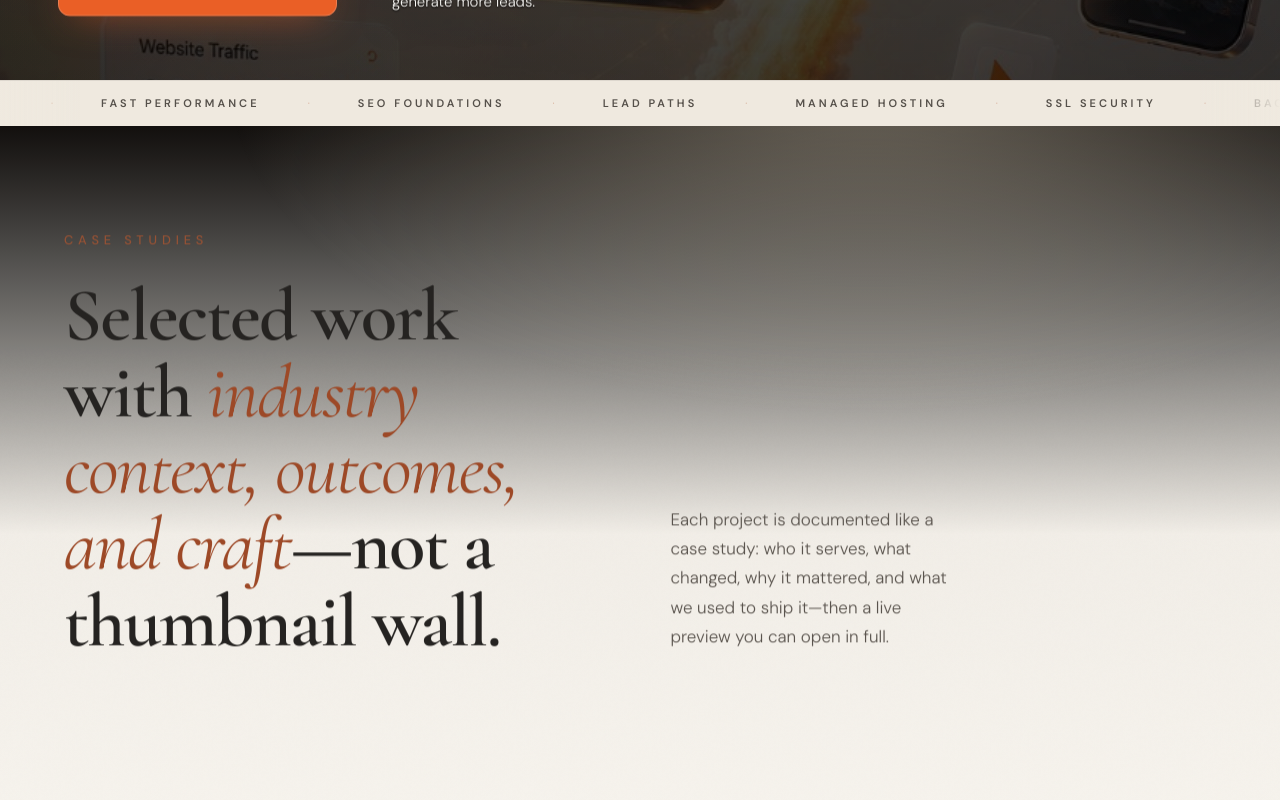
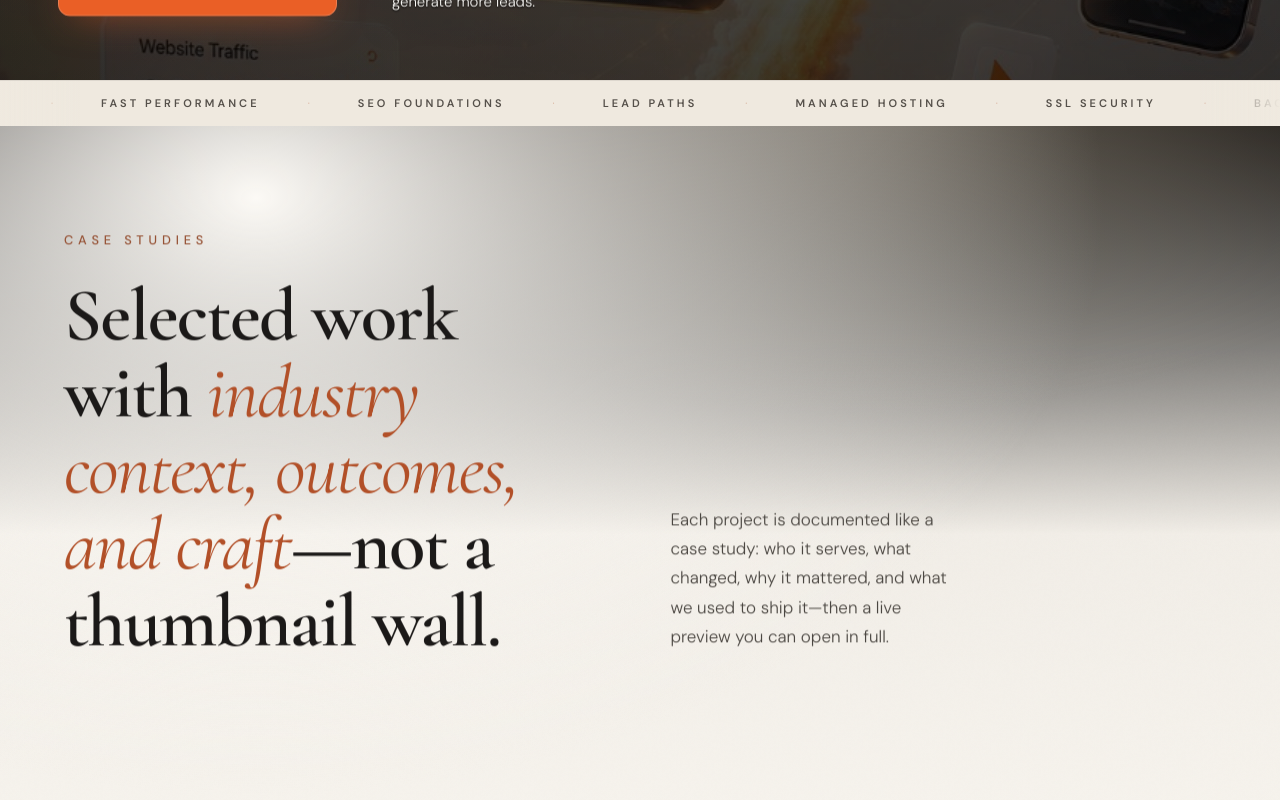
Before and after one commit to sunnydalal86/Dizzle-Digital, a React (Vite) app: page / in a window 1280 px wide. Shown: the part 720-1520 px from the top of the page. Built offline with nearby package versions, Linux system fonts and the light colour scheme.

Commit message:
Improve Case Studies intro contrast and color hierarchy
- Add left-biased off-white radial so copy reads on hero bridge
- Use accent kicker, deeper headline ink, full-accent italic phrase
- Darken supporting blurb mix for clearer body type

Co-authored-by: Cursor <cursoragent@cursor.com>

```diff
--- a/src/components/Portfolio.tsx
+++ b/src/components/Portfolio.tsx
@@ -200,21 +200,26 @@ export default function Portfolio() {
         aria-hidden
         className="pointer-events-none absolute inset-x-0 top-0 z-0 h-[min(48%,620px)] bg-[radial-gradient(ellipse_72%_78%_at_68%_-8%,color-mix(in_srgb,var(--color-dd-champagne-light)_42%,transparent),transparent_70%)]"
       />
+      {/* Bright field under intro copy so dark type reads on the hero bridge without a card */}
+      <div
+        aria-hidden
+        className="pointer-events-none absolute inset-x-0 top-0 z-0 h-[min(62%,720px)] bg-[radial-gradient(ellipse_92%_115%_at_20%_10%,color-mix(in_srgb,var(--color-dd-off-white)_82%,var(--color-dd-bg)),transparent_72%)]"
+      />
 
       <div className="relative z-[1] mx-auto max-w-[92rem] px-4 sm:px-8 lg:px-12 xl:px-16">
         <div className="reveal-on-scroll flex max-w-4xl flex-col gap-12 lg:flex-row lg:items-end lg:justify-between lg:gap-20 xl:gap-28">
           <div className="max-w-3xl">
-            <p className="font-kicker text-[color:var(--color-dd-muted)]">Case Studies</p>
-            <h2 className="mt-7 font-[family-name:var(--font-display)] text-[clamp(3rem,5.85vw,4.875rem)] font-semibold leading-[1.02] tracking-[-0.022em] text-[color:var(--color-dd-text)]">
+            <p className="font-kicker text-[color:var(--color-dd-accent)]">Case Studies</p>
+            <h2 className="mt-7 font-[family-name:var(--font-display)] text-[clamp(3rem,5.85vw,4.875rem)] font-semibold leading-[1.02] tracking-[-0.022em] text-[color:color-mix(in_srgb,var(--color-dd-text)_62%,#0a0908)]">
               Selected work with{' '}
-              <span className="font-normal italic text-[color:color-mix(in_srgb,var(--color-dd-accent)_85%,var(--color-dd-text))]">
+              <span className="font-normal italic text-[color:var(--color-dd-accent)]">
                 industry context, outcomes, and craft
               </span>
               —not a thumbnail wall.
             </h2>
           </div>
           <p
-            className="max-w-[24rem] text-[1.0625rem] font-light leading-[1.72] text-[color:color-mix(in_srgb,var(--color-dd-muted)_94%,var(--color-dd-text))] lg:pb-2"
+            className="max-w-[24rem] text-[1.0625rem] font-light leading-[1.72] text-[color:color-mix(in_srgb,var(--color-dd-muted)_68%,var(--color-dd-text))] lg:pb-2"
             style={{ fontWeight: 300 }}
           >
             Each project is documented like a case study: who it serves, what changed, why it mattered, and what we used to
```
